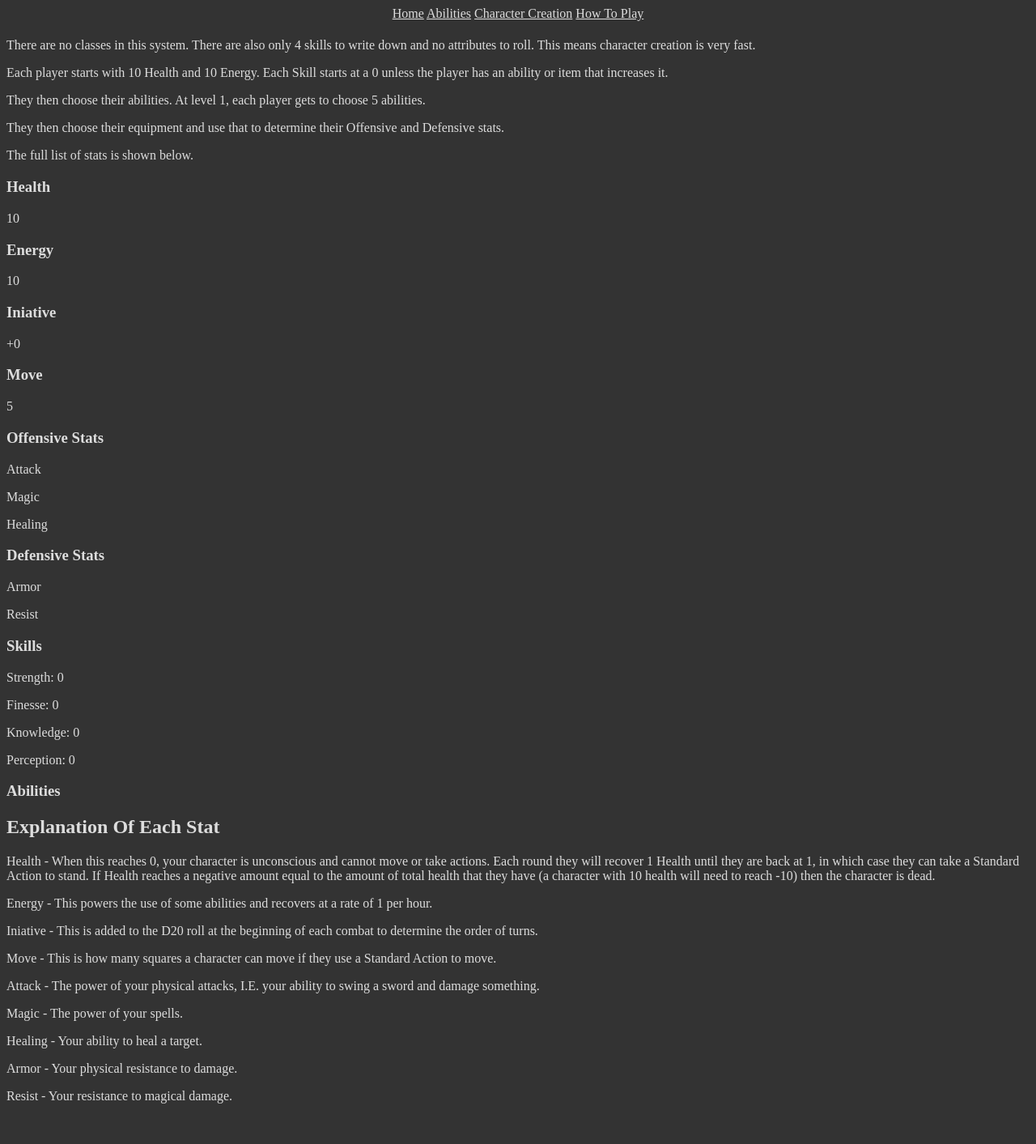
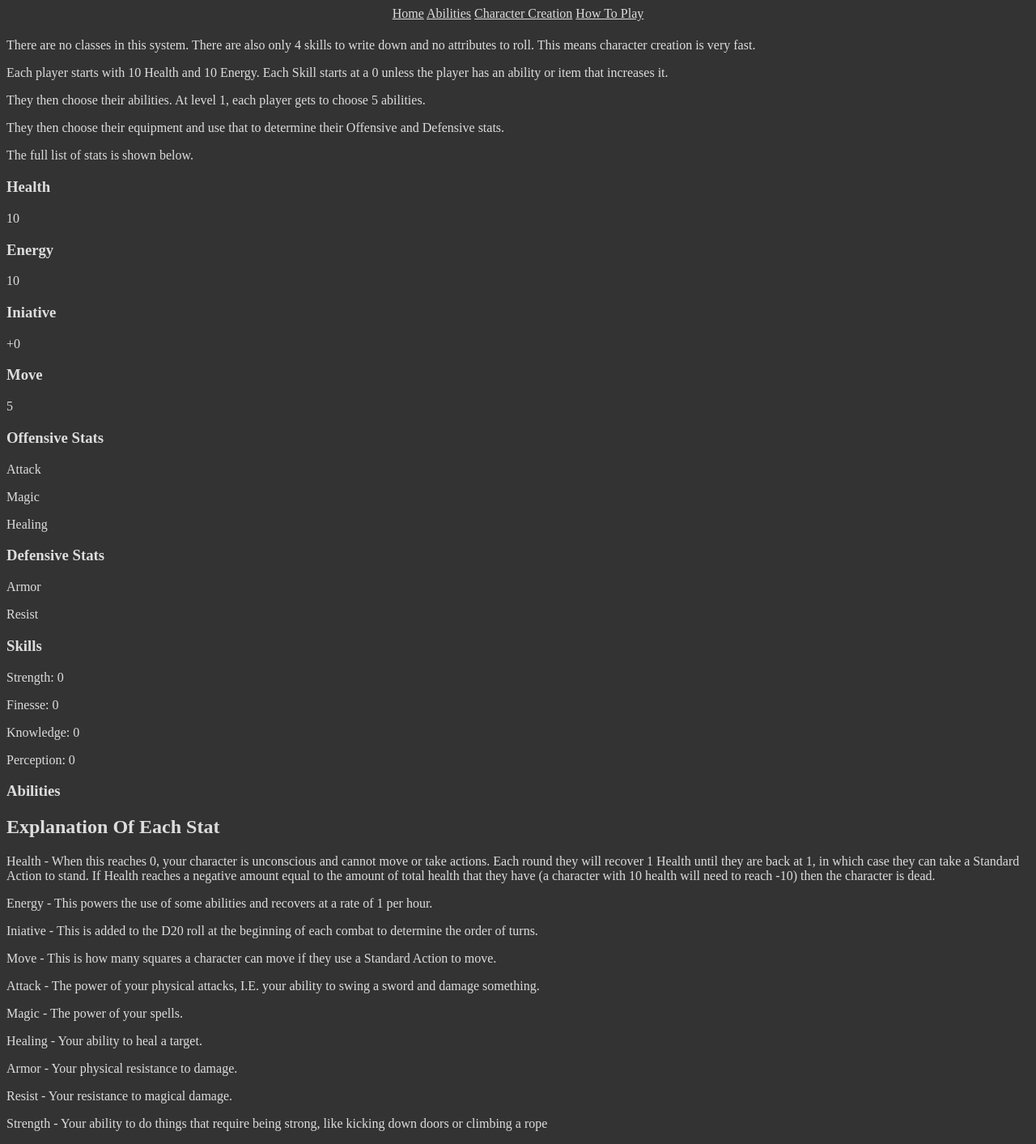
Before and after one commit to jakefordyce/castlesandcritters, a Jekyll site: the page built from character_creation.markdown, in a window 1280 px wide. Shown: the whole page at 81% size. Built offline with Jekyll 4.4.1, drawn with Linux system fonts in a browser that asks for light colours; our own code applies the rules of GitHub Pages for plain Markdown files; before the commit the page ends 1379 px from its top, so only the background shows below that.

Commit message:
add Strength skill

```diff
--- a/character_creation.markdown
+++ b/character_creation.markdown
@@ -79,3 +79,5 @@ Healing - Your ability to heal a target.
 Armor - Your physical resistance to damage.
 
 Resist - Your resistance to magical damage.
+
+Strength - Your ability to do things that require being strong, like kicking down doors or climbing a rope
```
